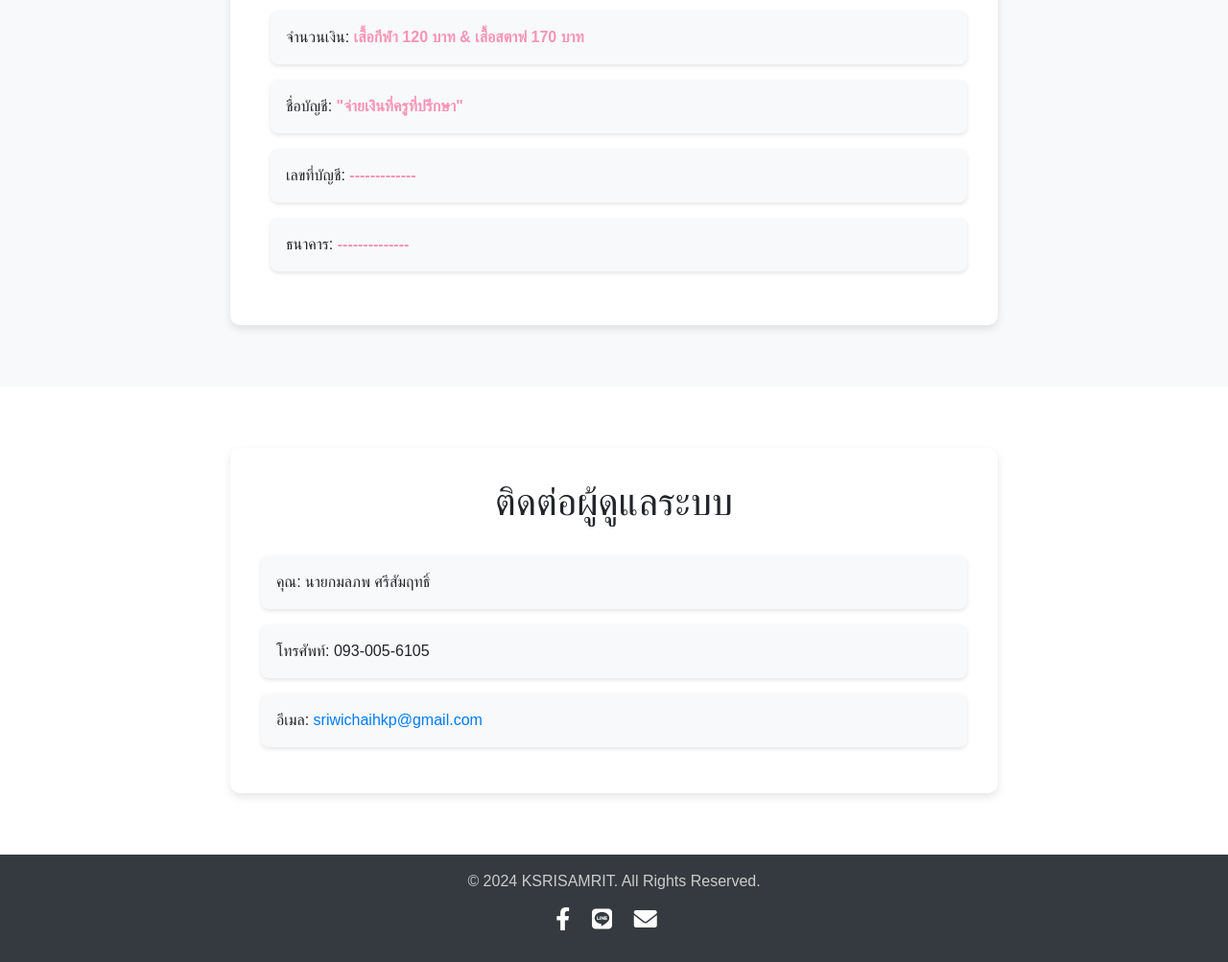
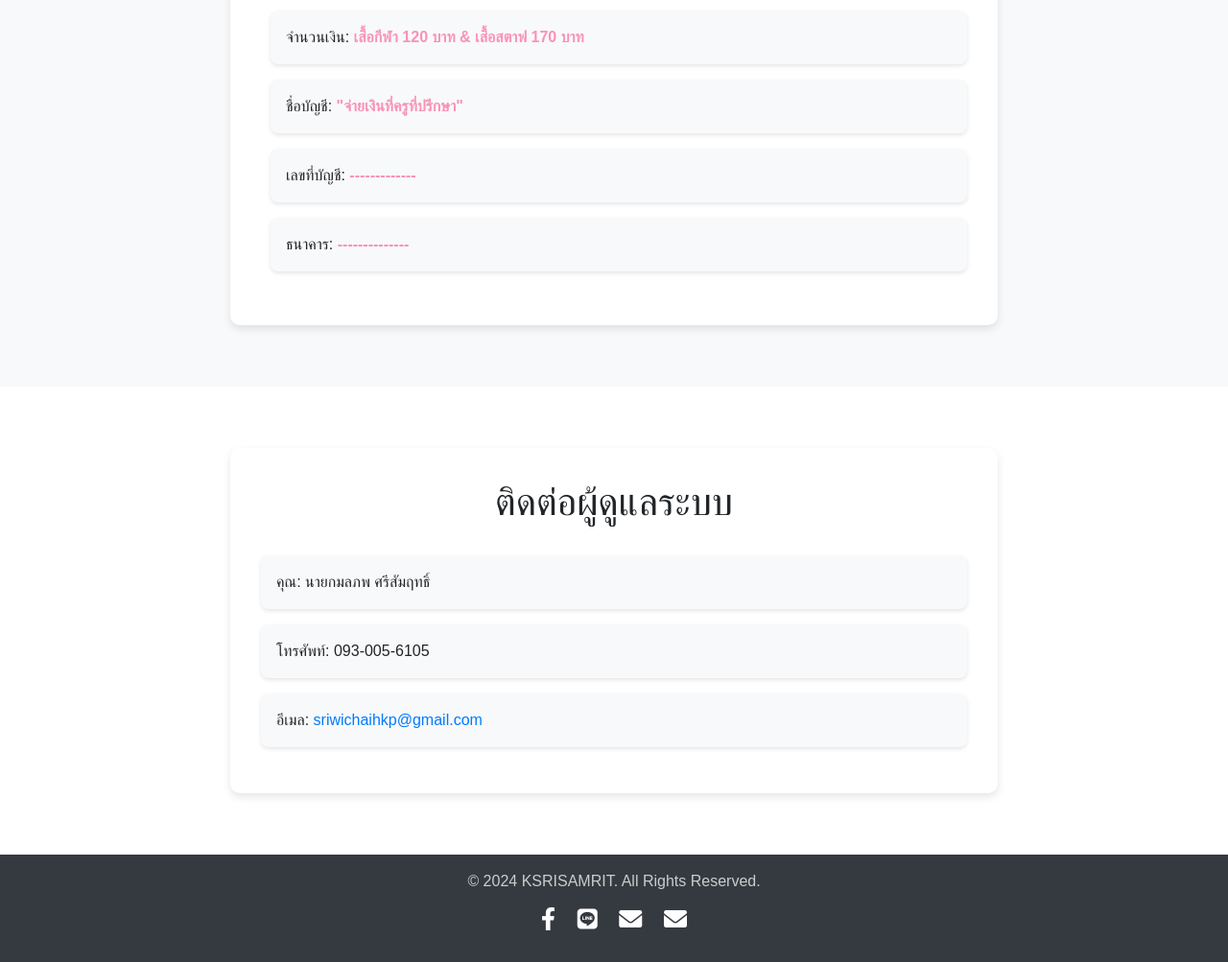
Before and after one commit to SriwichaiHkp/SriwichaiHkp.github.io, a plain HTML site: page index.html in a window 1280 px wide. Shown: the part 2022-3025 px from the top of the page at 96% size. Drawn offline with nearby package versions, Linux system fonts and the light colour scheme.

Commit message:
Update index.html

```diff
--- a/index.html
+++ b/index.html
@@ -211,7 +211,9 @@
             <a href="mailto:sriwichaihkp@gmail.com" title="Email">
                 <i class="fas fa-envelope"></i>
             </a>
-            <a href="https://kamonxd.vercel.app/" title="HKPSB"></a>
+            <a href="https://kamonxd.vercel.app/" title="Email">
+                <i class="fas fa-envelope"></i>
+            </a>
     </footer>
 
     <script src="https://code.jquery.com/jquery-3.5.1.slim.min.js"></script>
```
